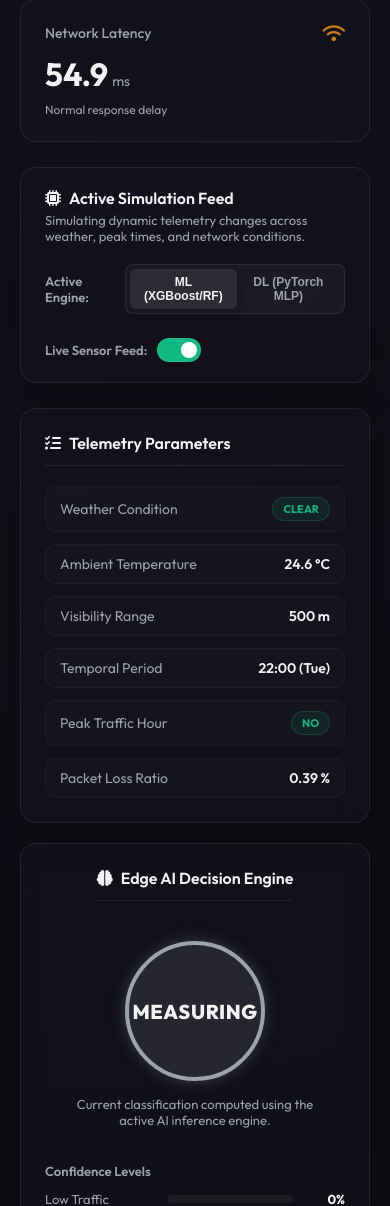
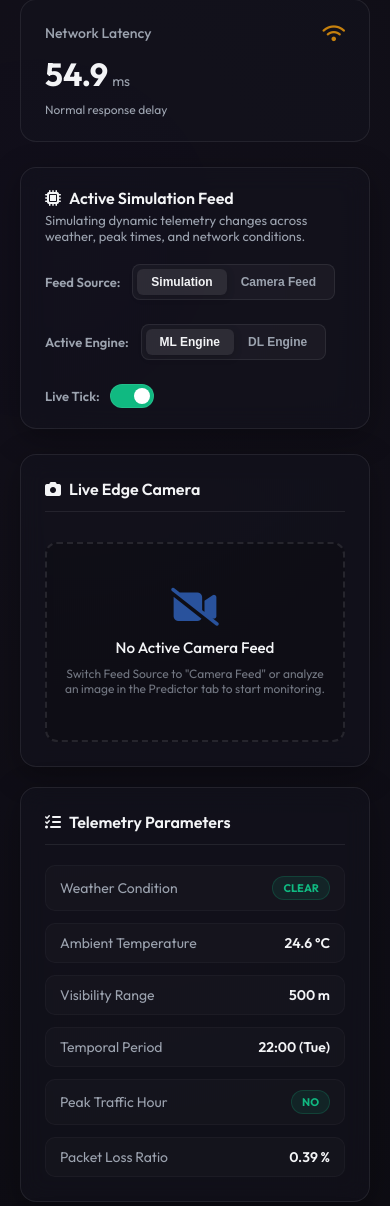
Before and after one commit to saymafarooque52-oss/Intelligent-traffic-monitoring-system, a Flask app: page / in a window 390 px wide; the page is wider, and only the part inside the window is pictured. Shown: the part 729-1935 px from the top of that part. Run offline with Flask 3, Linux system fonts and the light colour scheme.

Commit message:
Upgrade vehicle detector to MobileNet SSD and integrate live camera feed with real-time telemetry

```diff
--- a/app.py
+++ b/app.py
@@ -6,6 +6,25 @@ from flask import Flask, request, jsonify, render_template, send_from_directory
 from detection import detect_vehicles
 
 app = Flask(__name__)
+
+# Global variables to handle real-time feed source
+active_feed_source = 'simulation'
+active_image_telemetry = {
+    'density': 40,
+    'speed': 75.0,
+    'flow': 450.0,
+    'vehicle_count': 0,
+    'annotated_img_url': '',
+    'weather': 'Clear',
+    'temp': 25.0,
+    'visibility': 500.0,
+    'signal': 80.0,
+    'latency': 40.0,
+    'packet_loss': 0.1,
+    'hour': 12,
+    'day': 'Mon',
+    'peak_hour': 0
+}
 
 
 def load_ml_pipeline():
@@ -55,6 +74,7 @@ def get_presets():
 
 @app.route('/api/detect-image', methods=['POST'])
 def detect_image():
+    global active_image_telemetry
     try:
         preset_filename = request.form.get('preset_filename')
 
@@ -76,7 +96,6 @@ def detect_image():
             upload_dir = os.path.join('static', 'uploads')
             os.makedirs(upload_dir, exist_ok=True)
 
-            # Use a secure filename
             clean_filename = "".join(c for c in file.filename if c.isalnum() or c in '._-')
             input_path = os.path.join(upload_dir, f"uploaded_{clean_filename}")
             file.save(input_path)
@@ -87,6 +106,24 @@ def detect_image():
         results = detect_vehicles(input_path, output_path)
         results['annotated_img_url'] = f"/static/uploads/{output_filename}"
 
+        # Save to global telemetry state
+        active_image_telemetry['density'] = results['density']
+        active_image_telemetry['speed'] = results['speed']
+        active_image_telemetry['flow'] = results['flow']
+        active_image_telemetry['vehicle_count'] = results['vehicle_count']
+        active_image_telemetry['annotated_img_url'] = results['annotated_img_url']
+
+        # Extract additional form fields if sent by client
+        active_image_telemetry['weather'] = request.form.get('weather', 'Clear')
+        active_image_telemetry['temp'] = float(request.form.get('temp', 25.0))
+        active_image_telemetry['visibility'] = float(request.form.get('visibility', 300.0))
+        active_image_telemetry['signal'] = float(request.form.get('signal', 80.0))
+        active_image_telemetry['latency'] = float(request.form.get('latency', 40.0))
+        active_image_telemetry['packet_loss'] = float(request.form.get('packet_loss', 0.1))
+        active_image_telemetry['hour'] = int(request.form.get('hour', 12))
+        active_image_telemetry['day'] = request.form.get('day', 'Mon')
+        active_image_telemetry['peak_hour'] = int(request.form.get('peak_hour', 0))
+
         return jsonify(results)
 
     except Exception as e:
@@ -94,12 +131,21 @@ def detect_image():
 
 @app.route('/api/simulation-data')
 def get_simulation_data():
+    global active_feed_source, active_image_telemetry
+
+    if active_feed_source == 'image':
+        # Add slight jitter to network telemetry to make it feel alive
+        data = active_image_telemetry.copy()
+        data['signal'] = round(max(20.0, min(100.0, data['signal'] + np.random.uniform(-1, 1))), 1)
+        data['latency'] = round(max(1.0, min(200.0, data['latency'] + np.random.uniform(-4, 4))), 1)
+        data['packet_loss'] = round(max(0.0, min(10.0, data['packet_loss'] + np.random.uniform(-0.05, 0.05))), 2)
+        data['feed_source'] = 'image'
+        return jsonify(data)
 
     weather = np.random.choice(['Clear', 'Rainy', 'Foggy'], p=[0.7, 0.2, 0.1])
     day = np.random.choice(['Mon', 'Tue', 'Wed', 'Thu', 'Fri', 'Sat', 'Sun'])
     hour = np.random.randint(0, 24)
     is_peak = 1 if hour in [8, 9, 17, 18] else 0
-
 
     if is_peak:
         density = np.random.randint(140, 200)
@@ -108,10 +154,8 @@ def get_simulation_data():
         density = np.random.randint(10, 110)
         speed = np.random.uniform(40.0, 95.0)
 
-
     flow = density * speed * 0.15 + np.random.uniform(-20, 20)
     flow = max(10.0, flow)
-
 
     signal = np.random.uniform(40, 98)
     latency = np.random.uniform(10, 180)
@@ -129,8 +173,22 @@ def get_simulation_data():
         'packet_loss': round(packet_loss, 2),
         'hour': int(hour),
         'day': day,
-        'peak_hour': is_peak
+        'peak_hour': is_peak,
+        'feed_source': 'simulation'
     })
+
+@app.route('/api/toggle-feed-source', methods=['POST'])
+def toggle_feed_source():
+    global active_feed_source
+    try:
+        data = request.get_json()
+        source = data.get('source')
+        if source in ['simulation', 'image']:
+            active_feed_source = source
+            return jsonify({'status': 'success', 'active_source': active_feed_source})
+        return jsonify({'error': 'Invalid feed source.'}), 400
+    except Exception as e:
+        return jsonify({'error': str(e)}), 500
 
 @app.route('/predict', methods=['POST'])
 def predict():
--- a/static/app.js
+++ b/static/app.js
@@ -107,6 +107,27 @@ function setSimModel(modelType) {
     fetchSimulationTick();
 }
 
+// Switch active feed source between simulation and image telemetry
+async function setFeedSource(sourceType) {
+    try {
+        const response = await fetch('/api/toggle-feed-source', {
+            method: 'POST',
+            headers: { 'Content-Type': 'application/json' },
+            body: JSON.stringify({ source: sourceType })
+        });
+        const resData = await response.json();
+        if (resData.status === 'success') {
+            document.getElementById('toggle-feed-sim').classList.toggle('active', sourceType === 'simulation');
+            document.getElementById('toggle-feed-img').classList.toggle('active', sourceType === 'image');
+
+            // Trigger tick immediately to sync dashboard values
+            fetchSimulationTick();
+        }
+    } catch (err) {
+        console.error("Error toggling feed source:", err);
+    }
+}
+
 // Perform a single simulation step
 async function fetchSimulationTick() {
     try {
@@ -130,6 +151,30 @@ async function fetchSimulationTick() {
         document.getElementById('telemetry-peak').textContent = data.peak_hour ? 'YES' : 'NO';
         document.getElementById('telemetry-peak').className = `badge ${data.peak_hour ? 'rainy' : 'clear'}`;
         document.getElementById('telemetry-loss').textContent = `${data.packet_loss} %`;
+
+        // Update Camera Feed panel based on active source
+        const feedEmpty = document.getElementById('camera-feed-empty');
+        const feedActive = document.getElementById('camera-feed-active');
+
+        if (data.feed_source === 'image') {
+            document.getElementById('toggle-feed-sim').classList.remove('active');
+            document.getElementById('toggle-feed-img').classList.add('active');
+
+            if (data.annotated_img_url) {
+                document.getElementById('live-camera-img').src = data.annotated_img_url + '?t=' + new Date().getTime();
+                document.getElementById('camera-vehicle-count').textContent = data.vehicle_count || 0;
+                if (feedEmpty) feedEmpty.style.display = 'none';
+                if (feedActive) feedActive.style.display = 'block';
+            } else {
+                if (feedEmpty) feedEmpty.style.display = 'flex';
+                if (feedActive) feedActive.style.display = 'none';
+            }
+        } else {
+            document.getElementById('toggle-feed-sim').classList.add('active');
+            document.getElementById('toggle-feed-img').classList.remove('active');
+            if (feedEmpty) feedEmpty.style.display = 'flex';
+            if (feedActive) feedActive.style.display = 'none';
+        }
 
         // Request prediction using the simulation data
         requestSimulationPrediction(data);
@@ -454,6 +499,17 @@ async function handleRunImageDetection() {
         formData.append('image', selectedFile);
     }
 
+    // Append the other form values so they synchronize with the active telemetry state
+    formData.append('weather', document.getElementById('input-weather').value);
+    formData.append('temp', document.getElementById('input-temp').value);
+    formData.append('visibility', document.getElementById('input-visibility').value);
+    formData.append('signal', document.getElementById('input-signal').value);
+    formData.append('latency', document.getElementById('input-latency').value);
+    formData.append('packet_loss', document.getElementById('input-packet_loss').value);
+    formData.append('hour', document.getElementById('input-hour').value);
+    formData.append('day', document.getElementById('input-day').value);
+    formData.append('peak_hour', document.getElementById('input-peak').checked ? 1 : 0);
+
     try {
         const response = await fetch('/api/detect-image', {
             method: 'POST',
@@ -497,6 +553,9 @@ async function handleRunImageDetection() {
             document.getElementById('val-flow').textContent = Math.round(data.flow);
         }
 
+        // Automatically switch feed source to Camera Feed
+        await setFeedSource('image');
+
         // Auto-run inference by triggering form submit
         const form = document.getElementById('predictor-form');
         if (form) {
--- a/static/style.css
+++ b/static/style.css
@@ -404,14 +404,70 @@ input:checked + .slider:before {
 /* Monitor Detail Grid */
 .monitor-detail-grid {
     display: grid;
-    grid-template-columns: 1fr 1fr;
+    grid-template-columns: 1.2fr 1fr 1fr;
     gap: 20px;
+}
+
+@media (max-width: 1024px) {
+    .monitor-detail-grid {
+        grid-template-columns: 1fr 1fr;
+    }
+    #camera-feed-panel {
+        grid-column: span 2;
+    }
 }
 
 @media (max-width: 768px) {
     .monitor-detail-grid {
         grid-template-columns: 1fr;
     }
+    #camera-feed-panel {
+        grid-column: span 1;
+    }
+}
+
+/* Live Camera Panel Styles */
+.camera-feed-container {
+    display: flex;
+    flex-direction: column;
+    align-items: center;
+    justify-content: center;
+    flex-grow: 1;
+    width: 100%;
+}
+
+.camera-feed-placeholder {
+    display: flex;
+    flex-direction: column;
+    align-items: center;
+    justify-content: center;
+    text-align: center;
+    border: 2px dashed rgba(255, 255, 255, 0.1);
+    border-radius: 12px;
+    padding: 30px 15px;
+    color: var(--text-secondary);
+    width: 100%;
+    height: 200px;
+    margin-top: 10px;
+    background: rgba(0, 0, 0, 0.15);
+}
+
+.camera-feed-placeholder i {
+    font-size: 38px;
+    margin-bottom: 12px;
+    color: var(--color-primary);
+    opacity: 0.6;
+}
+
+.camera-feed-placeholder p {
+    font-weight: 500;
+    font-size: 0.95rem;
+    color: var(--text-primary);
+    margin-bottom: 4px;
+}
+
+#live-camera-img {
+    transition: var(--transition-smooth);
 }
 
 .monitor-column {
--- a/templates/index.html
+++ b/templates/index.html
@@ -92,14 +92,21 @@
                     </div>
                     <div class="sim-controls">
                         <div class="model-toggle">
+                            <label>Feed Source:</label>
+                            <div class="toggle-buttons">
+                                <button type="button" class="btn-toggle active" id="toggle-feed-sim" onclick="setFeedSource('simulation')">Simulation</button>
+                                <button type="button" class="btn-toggle" id="toggle-feed-img" onclick="setFeedSource('image')">Camera Feed</button>
+                            </div>
+                        </div>
+                        <div class="model-toggle">
                             <label>Active Engine:</label>
                             <div class="toggle-buttons">
-                                <button type="button" class="btn-toggle active" id="toggle-sim-ml" onclick="setSimModel('ml')">ML (XGBoost/RF)</button>
-                                <button type="button" class="btn-toggle" id="toggle-sim-dl" onclick="setSimModel('dl')">DL (PyTorch MLP)</button>
+                                <button type="button" class="btn-toggle active" id="toggle-sim-ml" onclick="setSimModel('ml')">ML Engine</button>
+                                <button type="button" class="btn-toggle" id="toggle-sim-dl" onclick="setSimModel('dl')">DL Engine</button>
                             </div>
                         </div>
                         <div class="feed-switch-container">
-                            <span class="switch-label">Live Sensor Feed:</span>
+                            <span class="switch-label">Live Tick:</span>
                             <label class="switch">
                                 <input type="checkbox" id="sim-switch" checked>
                                 <span class="slider round"></span>
@@ -109,6 +116,25 @@
                 </div>
 
                 <div class="monitor-detail-grid">
+                    <!-- Live Camera Feed Column -->
+                    <div class="monitor-column glass" id="camera-feed-panel">
+                        <h3 class="panel-title"><i class="fa-solid fa-camera"></i> Live Edge Camera</h3>
+                        <div class="camera-feed-container">
+                            <div id="camera-feed-empty" class="camera-feed-placeholder">
+                                <i class="fa-solid fa-video-slash"></i>
+                                <p>No Active Camera Feed</p>
+                                <small style="display: block; margin-top: 5px; opacity: 0.7; font-size: 0.75rem;">Switch Feed Source to "Camera Feed" or analyze an image in the Predictor tab to start monitoring.</small>
+                            </div>
+                            <div id="camera-feed-active" style="display: none; width: 100%;">
+                                <img id="live-camera-img" src="" alt="Live Camera Feed" style="width: 100%; border-radius: 8px; border: 1px solid rgba(255,255,255,0.1); margin-top: 5px; display: block; box-shadow: 0 4px 15px rgba(0,0,0,0.5);">
+                                <div class="camera-meta" style="margin-top: 10px; font-size: 0.85rem; color: var(--text-secondary); display: flex; justify-content: space-between; border-top: 1px solid rgba(255,255,255,0.05); padding-top: 8px;">
+                                    <span>Status: <span id="camera-status" style="color: var(--color-success); font-weight: 500;">ACTIVE INFERENCE</span></span>
+                                    <span>Count: <span id="camera-vehicle-count" style="font-weight: bold; color: var(--text-primary);">0</span> vehicles</span>
+                                </div>
+                            </div>
+                        </div>
+                    </div>
+
                     <!-- Live Simulation Parameters Visualizer -->
                     <div class="monitor-column glass">
                         <h3 class="panel-title"><i class="fa-solid fa-list-check"></i> Telemetry Parameters</h3>
```
Also changed, not shown: detection.py (+66 -120 lines), 2 other files.
